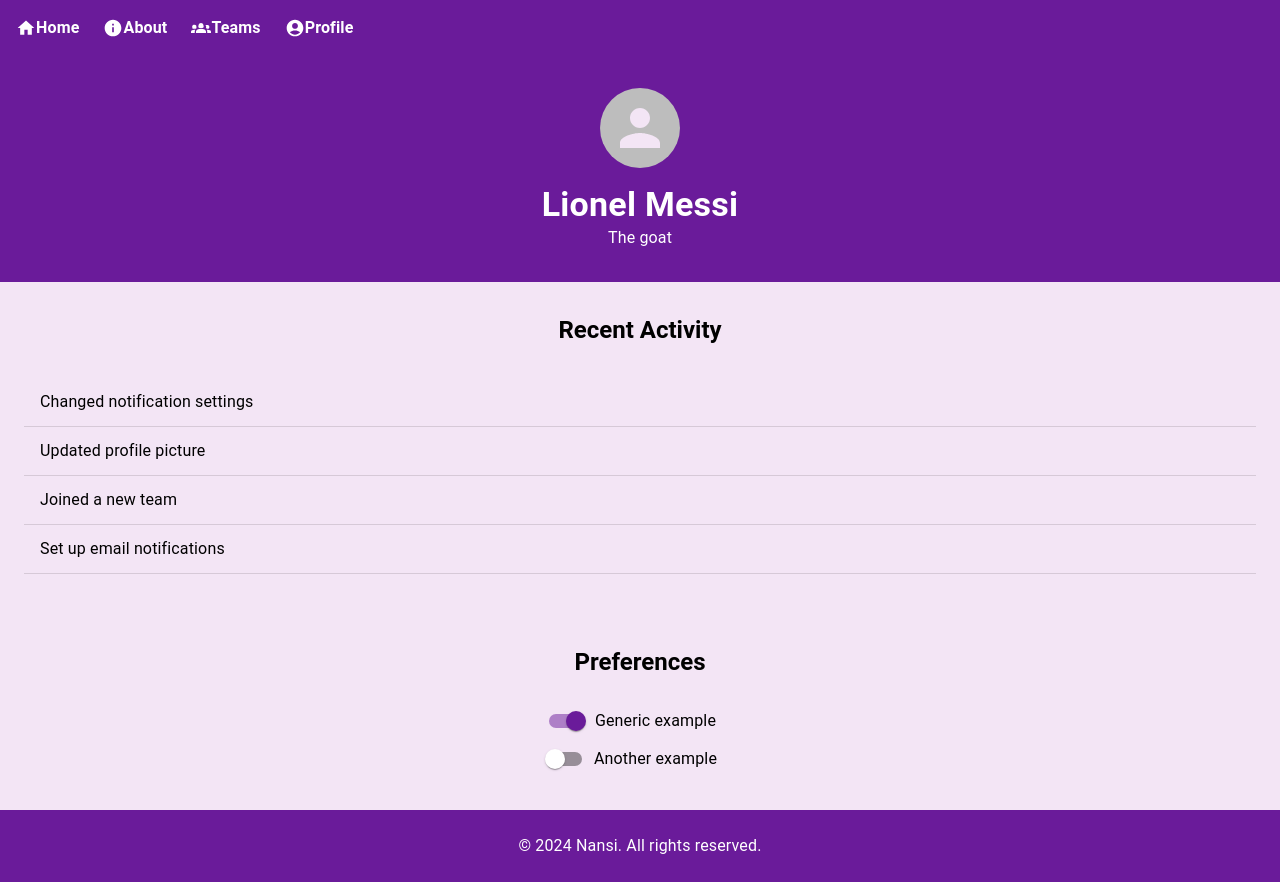
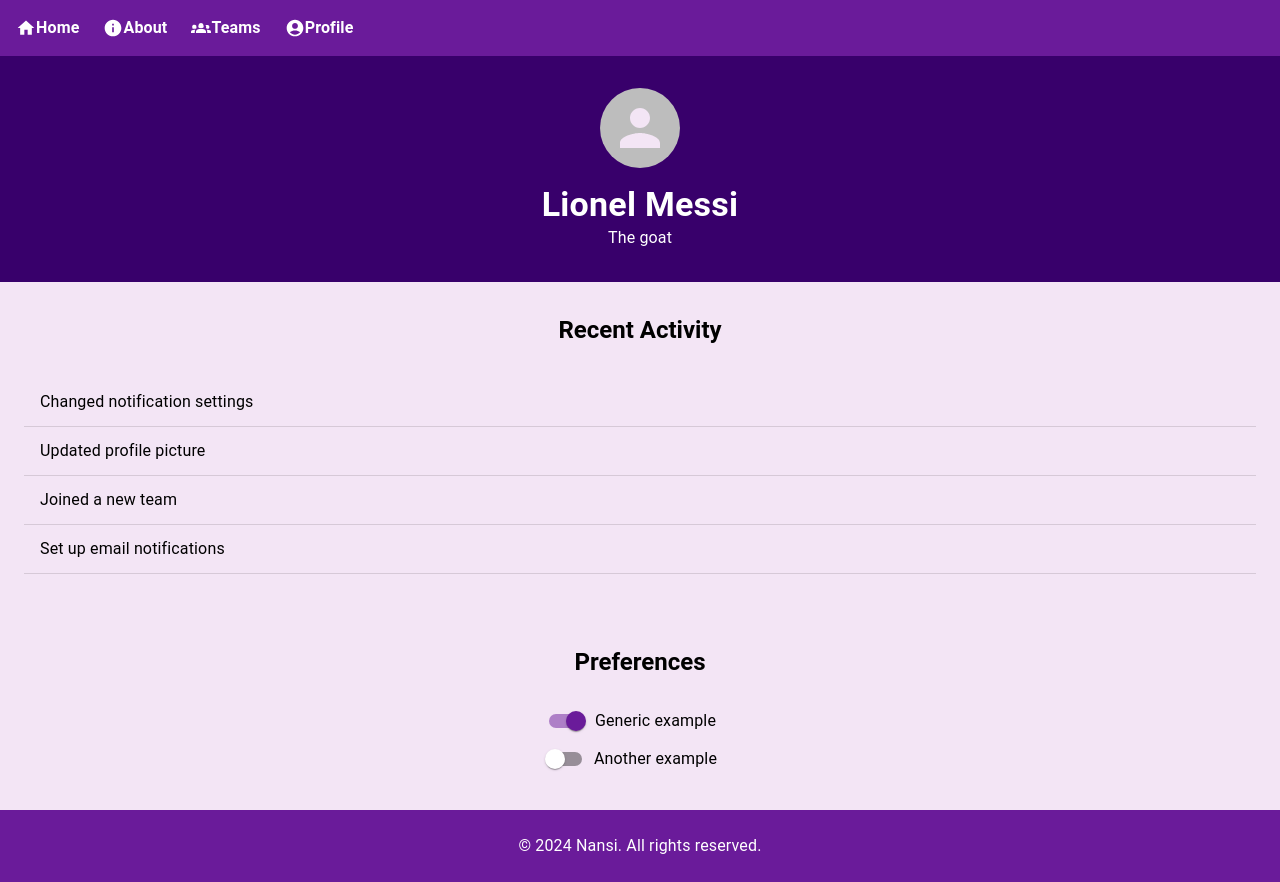
Before and after one commit to RedDert/NotificationSystemLanding, a React (Vite) app: page /profile in a window 1280 px wide. Built offline with nearby package versions, Linux system fonts and the light colour scheme.

Commit message:
changed the bg on profile component

```diff
--- a/src/components/ProfileHeader.tsx
+++ b/src/components/ProfileHeader.tsx
@@ -3,7 +3,7 @@
 
 const ProfileHeader = () => {
   return (
-    <Box sx={{ py: 4, bgcolor: 'primary.main', color: 'text.primary', textAlign: 'center' }}>
+    <Box sx={{ py: 4, bgcolor: 'primary.dark', color: 'text.primary', textAlign: 'center' }}>
       <Avatar
         src={strings.profile.avatarUrl}
         alt="Profile Picture"
```
